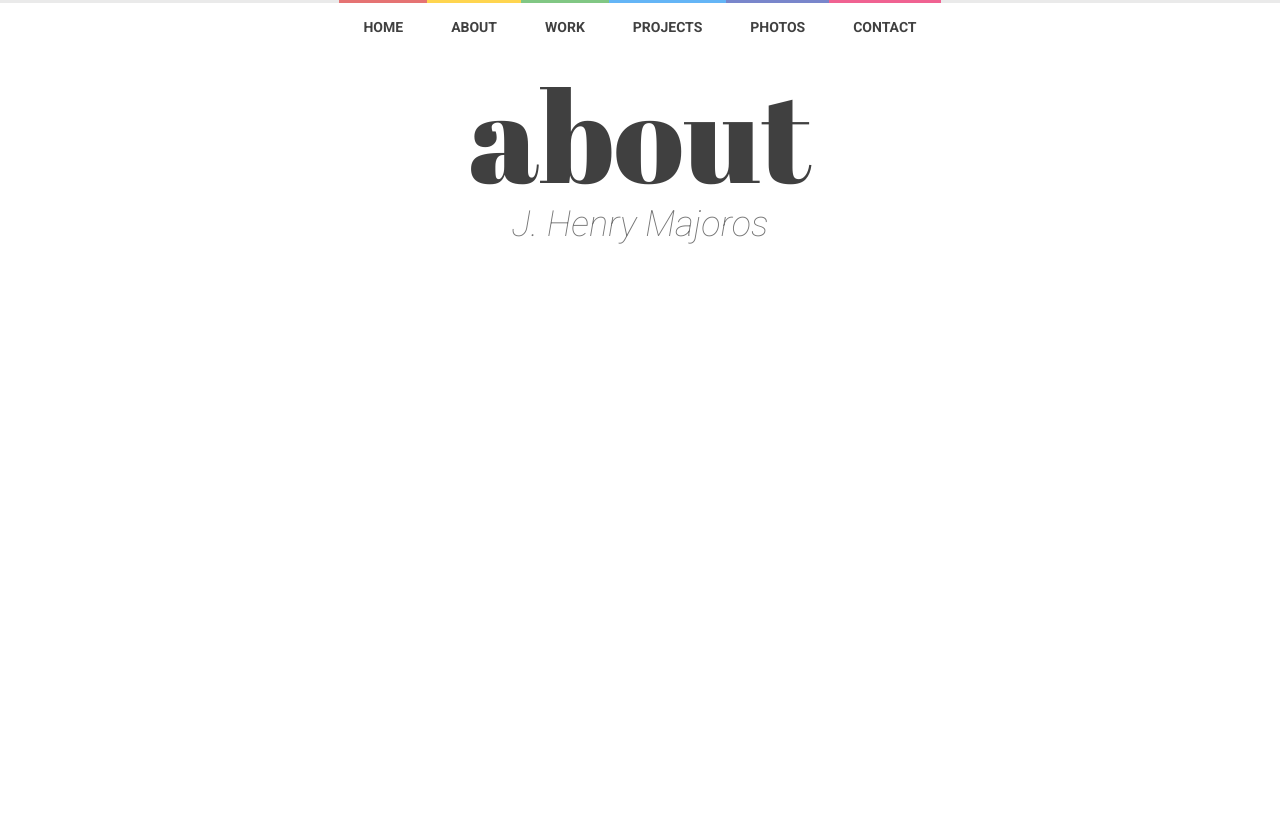
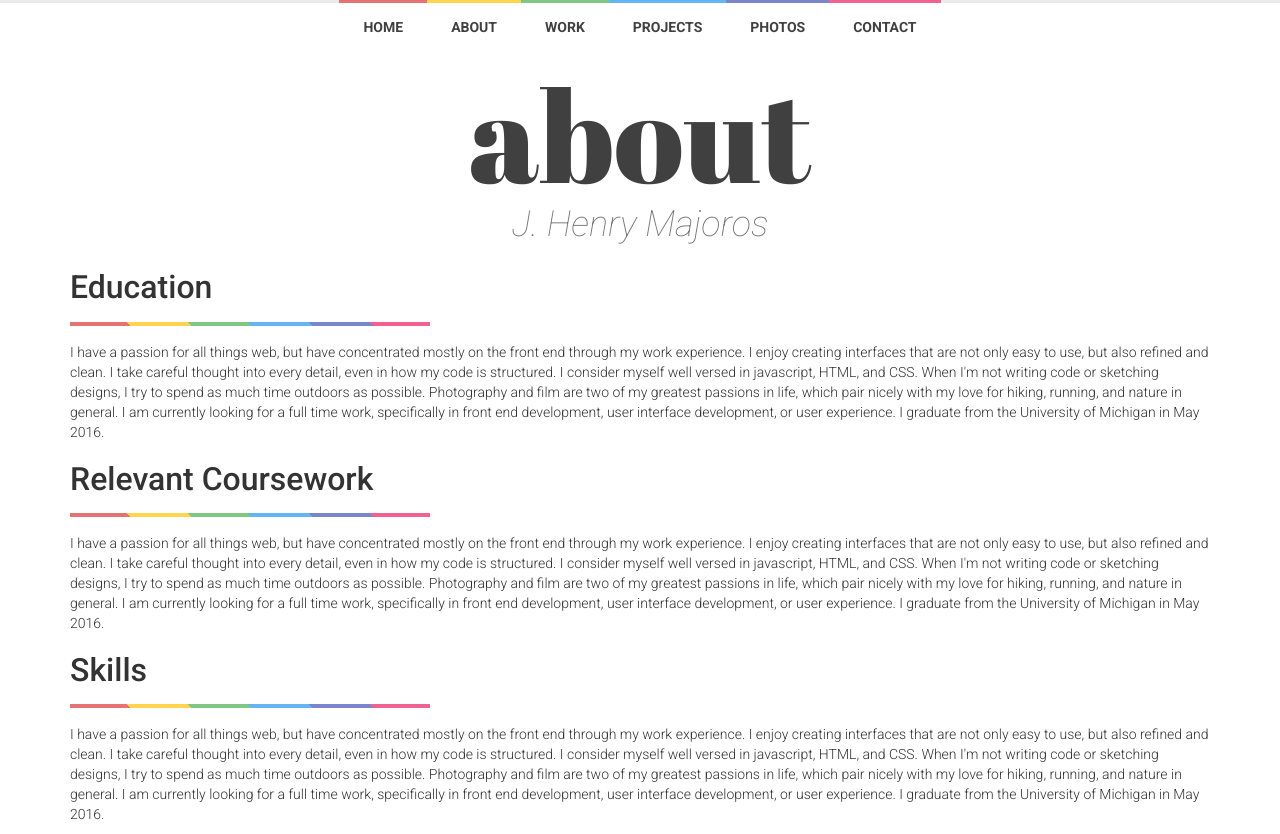
Before and after one commit to hmajoros/web, a Flask app: page /about in a window 1280 px wide. Before the commit the page ends 244 px from the top, so only its background shows below. Run offline with Flask 2, Linux system fonts and the light colour scheme; some libraries are stand-ins or nearby versions.

Commit message:
adding layout for about page. edited home text also

```diff
--- /dev/null
+++ b/web/static/css/about.scss
@@ -0,0 +1,13 @@
+section.page-about {
+    text-align: left;
+
+    h4 {
+        font-size: 32px;
+        margin-bottom: 0;
+    }
+
+    .accent-45 {
+        margin: 16px 0;
+    }
+
+}
--- a/web/static/css/accent-top.scss
+++ b/web/static/css/accent-top.scss
@@ -14,6 +14,6 @@
 
 .accent-45 {
     background: linear-gradient(45deg, $clr-main-1 0%, $clr-main-1 16.666%, $clr-main-2 16.666%, $clr-main-2 33.333%, $clr-main-3 33.333%, $clr-main-3 50%, $clr-main-4 50%, $clr-main-4 66.666%, $clr-main-5 66.666%, $clr-main-5 83.333%, $clr-main-6 83.333%, $clr-main-6 100%);
-    height: 16px;
+    height: 4px;
     width: 100%;
 }
--- a/web/static/css/main.css
+++ b/web/static/css/main.css
@@ -1,3 +1,7 @@
+* {
+  font-family: 'Roboto', 'Helvetica', sans-serif;
+  font-weight: 300; }
+
 .btn-flat {
   position: relative;
   display: inline-block;
@@ -181,7 +185,7 @@ section.hero {
     display: none; } }
 .accent-45 {
   background: linear-gradient(45deg, #e57373 0%, #e57373 16.666%, #ffd54f 16.666%, #ffd54f 33.333%, #81c784 33.333%, #81c784 50%, #64b5f6 50%, #64b5f6 66.666%, #7986cb 66.666%, #7986cb 83.333%, #f06292 83.333%, #f06292 100%);
-  height: 16px;
+  height: 4px;
   width: 100%; }
 
 section.heading {
@@ -209,5 +213,12 @@ section.heading {
       font-size: 128px; }
     section.heading > h3 {
       font-size: 36px; } }
+section.page-about {
+  text-align: left; }
+  section.page-about h4 {
+    font-size: 32px;
+    margin-bottom: 0; }
+  section.page-about .accent-45 {
+    margin: 16px 0; }
 
 /*# sourceMappingURL=main.css.map */
--- a/web/static/css/main.scss
+++ b/web/static/css/main.scss
@@ -1,3 +1,4 @@
+@import 'typography';
 @import 'md-colors';
 @import 'vars';
 @import 'shadows';
@@ -6,3 +7,6 @@
 @import 'hero';
 @import 'accent-top';
 @import 'heading';
+
+// specific styles for section pages
+@import 'about';
--- /dev/null
+++ b/web/static/css/typography.scss
@@ -0,0 +1,4 @@
+* {
+    font-family: 'Roboto', 'Helvetica', sans-serif;
+    font-weight: 300;
+}
--- a/web/templates/about.html
+++ b/web/templates/about.html
@@ -6,5 +6,44 @@
     <h3>J. Henry Majoros</h3>
 </section>
 
+<section class="page-about content container">
+    <div class="row">
+        <div class="col-sm-4">
+            <h4>Education</h4>
+            <div class="accent-45"></div>
+        </div>
+    </div>
+    <div class="row">
+        <div class="col-md-12">
+            <p>I have a passion for all things web, but have concentrated mostly on the front end through my work experience. I enjoy creating interfaces that are not only easy to use, but also refined and clean. I take careful thought into every detail, even in how my code is structured. I consider myself well versed in  javascript, HTML, and CSS. When I'm not writing code or sketching designs, I try to spend as much time outdoors as possible. Photography and film are two of my greatest passions in life, which pair nicely with my love for hiking, running, and nature in general. I am currently looking for a full time work, specifically in front end development, user interface development, or user experience. I graduate from the University of Michigan in May 2016.
+            </p>
+        </div>
+    </div>
+    <div class="row">
+        <div class="col-sm-4">
+            <h4>Relevant Coursework</h4>
+            <div class="accent-45"></div>
+        </div>
+    </div>
+    <div class="row">
+        <div class="col-md-12">
+            <p>I have a passion for all things web, but have concentrated mostly on the front end through my work experience. I enjoy creating interfaces that are not only easy to use, but also refined and clean. I take careful thought into every detail, even in how my code is structured. I consider myself well versed in  javascript, HTML, and CSS. When I'm not writing code or sketching designs, I try to spend as much time outdoors as possible. Photography and film are two of my greatest passions in life, which pair nicely with my love for hiking, running, and nature in general. I am currently looking for a full time work, specifically in front end development, user interface development, or user experience. I graduate from the University of Michigan in May 2016.
+            </p>
+        </div>
+    </div>
+    <div class="row">
+        <div class="col-sm-4">
+            <h4>Skills</h4>
+            <div class="accent-45"></div>
+        </div>
+    </div>
+    <div class="row">
+        <div class="col-md-12">
+            <p>I have a passion for all things web, but have concentrated mostly on the front end through my work experience. I enjoy creating interfaces that are not only easy to use, but also refined and clean. I take careful thought into every detail, even in how my code is structured. I consider myself well versed in  javascript, HTML, and CSS. When I'm not writing code or sketching designs, I try to spend as much time outdoors as possible. Photography and film are two of my greatest passions in life, which pair nicely with my love for hiking, running, and nature in general. I am currently looking for a full time work, specifically in front end development, user interface development, or user experience. I graduate from the University of Michigan in May 2016.
+            </p>
+        </div>
+    </div>
+</section>
+
 
 {% endblock %}
--- a/web/templates/base.html
+++ b/web/templates/base.html
@@ -10,7 +10,7 @@
   <!-- TODO: change all quotes below to double -->
   <link rel="stylesheet" href="static/bootstrap/css/bootstrap.min.css">
   <link rel="stylesheet" href="https://fonts.googleapis.com/icon?family=Material+Icons">
-  <link rel="stylesheet" href='http://fonts.googleapis.com/css?family=Roboto:100,100italic,300italic,400,500,700'>
+  <link rel="stylesheet" href='http://fonts.googleapis.com/css?family=Roboto:100,100italic,300,300italic,400,500,700'>
   <link rel="stylesheet" href='http://fonts.googleapis.com/css?family=Abril+Fatface'>
   <link rel="stylesheet" href="static/css/main.css">
 
--- a/web/templates/index.html
+++ b/web/templates/index.html
@@ -13,7 +13,7 @@
       <h4>Mediocre Golfer</h4>
     </div> -->
     <div class="about clearfix">
-        <h4>Coming Soon</h4>
+        <h4>Coming Soon &mdash; Work in Progress</h4>
     </div>
     <div class="btn-wrap">
         <a href="https://github.com/hmajoros/web" class="btn-flat btn-red">
```
